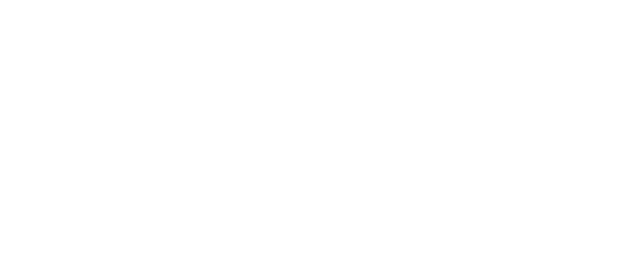
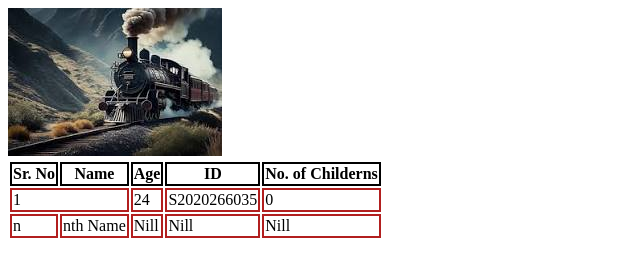
Before and after one commit to mohsin-akram821/Web-Development--04-Feb-2024-, a plain HTML site: page Lec-05/lists.html in a window 1280 px wide. Shown: the whole page, without its empty margins (0-640 px from the left). Drawn offline with Linux system fonts and the light colour scheme.

Commit message:
Tables, Images in HTML

```diff
--- a/Lec-05/lists.html
+++ b/Lec-05/lists.html
@@ -1,11 +1,52 @@
 <!DOCTYPE html>
 <html lang="en">
+
 <head>
     <meta charset="UTF-8">
     <meta name="viewport" content="width=device-width, initial-scale=1.0">
-    <title>Document</title>
+    <title>Table, Lists, Images</title>
+    <link rel="stylesheet" href="style.css">
 </head>
+
 <body>
+    <div>
+        <img src="download.jpg" alt="Train Image">
+    </div>
 
+    <div>
+        <table>
+            <thead>
+                <tr>
+                    <th>Sr. No</th>
+                    <th>Name</th>
+                    <th>Age</th>
+                    <th>ID</th>
+                    <th>No. of Childerns</th>
+                </tr>
+            </thead>
+
+            <tbody>
+                <tr>
+                    <td colspan="2">1</td>
+                    <!-- <td>Mohsin Akram</td> -->
+                    <td>24</td>
+                    <td>S2020266035</td>
+                    <td>0</td>
+                </tr>
+                <!-- <td>1</td> -->
+            </tbody>
+
+            <tfoot>
+                <tr>
+                    <td>n</td>
+                    <td>nth Name</td>
+                    <td>Nill</td>
+                    <td>Nill</td>
+                    <td>Nill</td>
+                </tr>
+            </tfoot>
+        </table>
+    </div>
 </body>
+
 </html>
--- a/Lec-05/style.css
+++ b/Lec-05/style.css
@@ -1,5 +1,5 @@
 td{
-    border: 2px solid black;
+    border: 2px solid rgb(178, 31, 31);
 }
 
 th{
```
